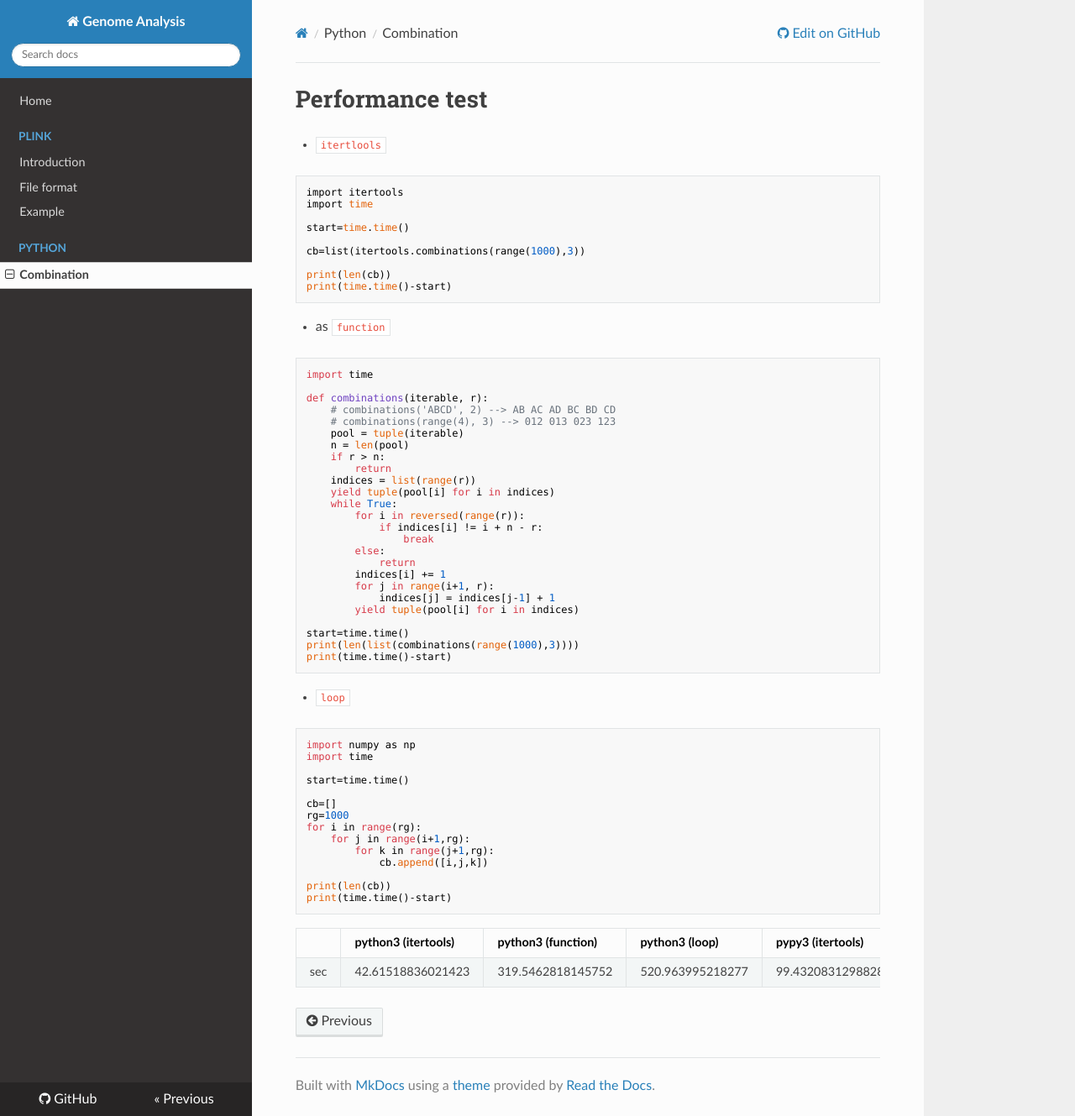
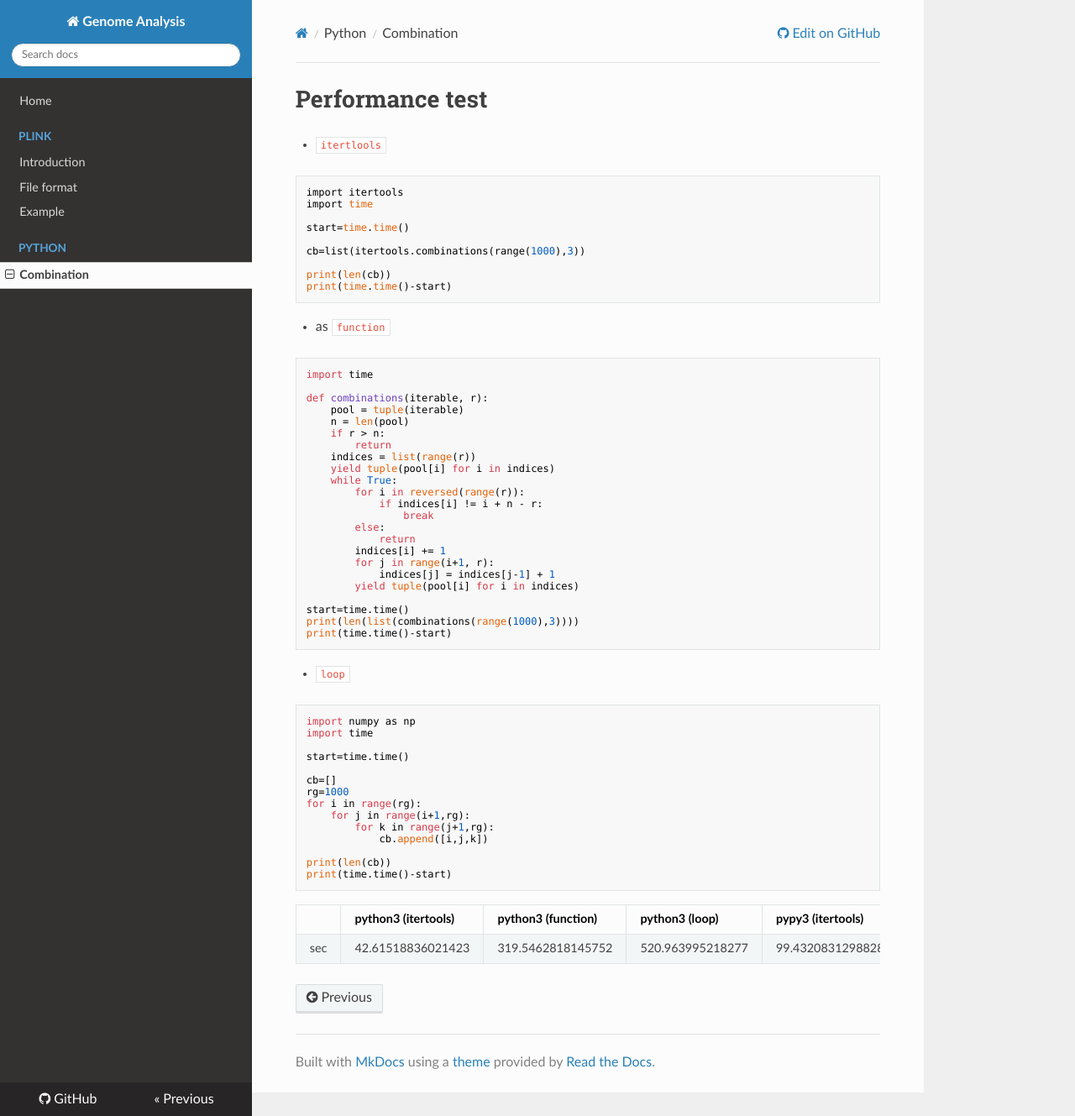
Before and after one commit to WonyoungCho/plink, an MkDocs documentation site: the page built from docs/python_combo.md, in a window 1280 px wide and 1329 px high. Shown: the whole window at 84% size. Built offline with MkDocs 1.6.1, drawn with Linux system fonts in a browser that asks for light colours; nearby versions of some CDN libraries; old or Windows-style settings are respelled for this version of MkDocs.

Commit message:
Update python_combo.md

```diff
--- a/docs/python_combo.md
+++ b/docs/python_combo.md
@@ -18,8 +18,6 @@ print(time.time()-start)
 import time
 
 def combinations(iterable, r):
-    # combinations('ABCD', 2) --> AB AC AD BC BD CD
-    # combinations(range(4), 3) --> 012 013 023 123
     pool = tuple(iterable)
     n = len(pool)
     if r > n:
```
